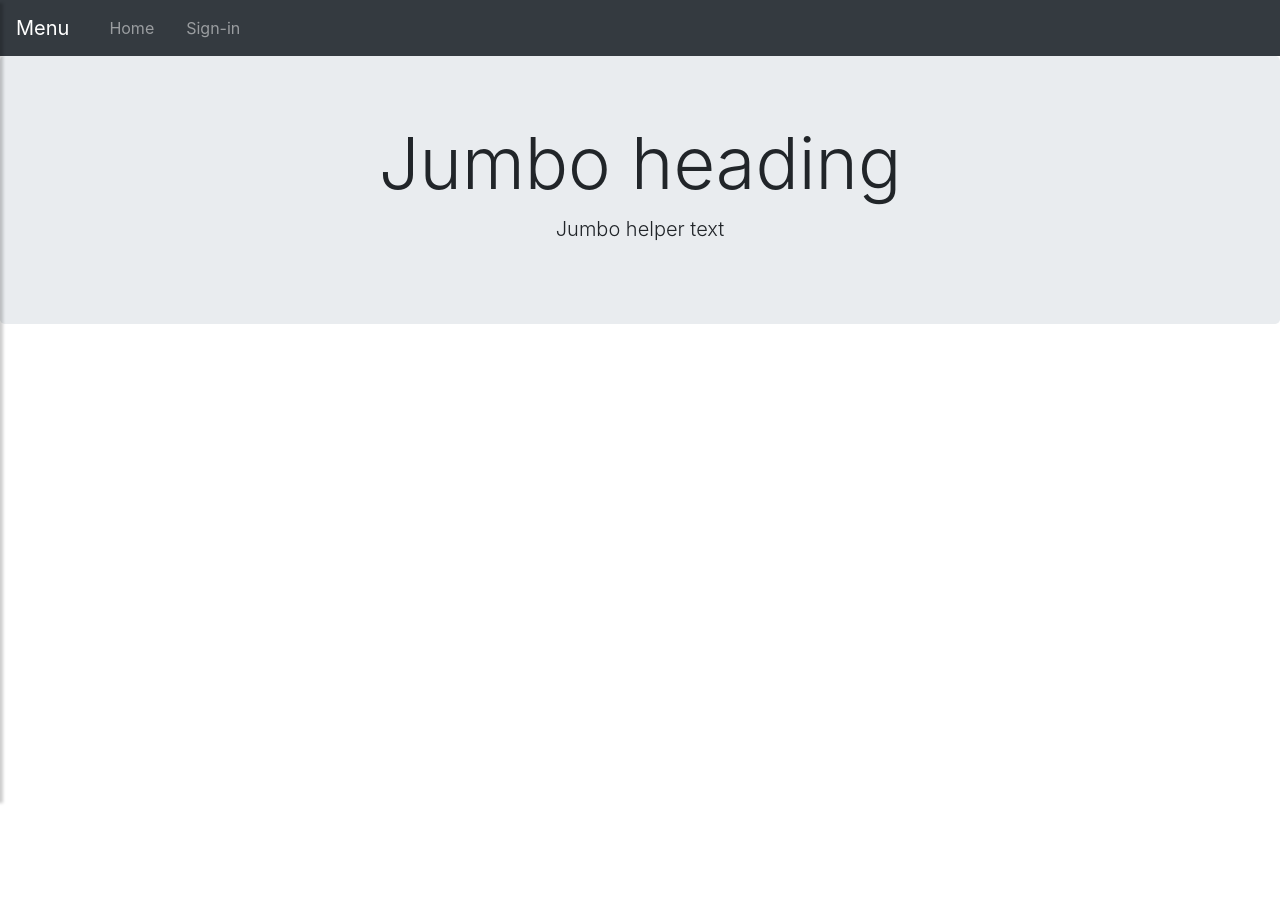
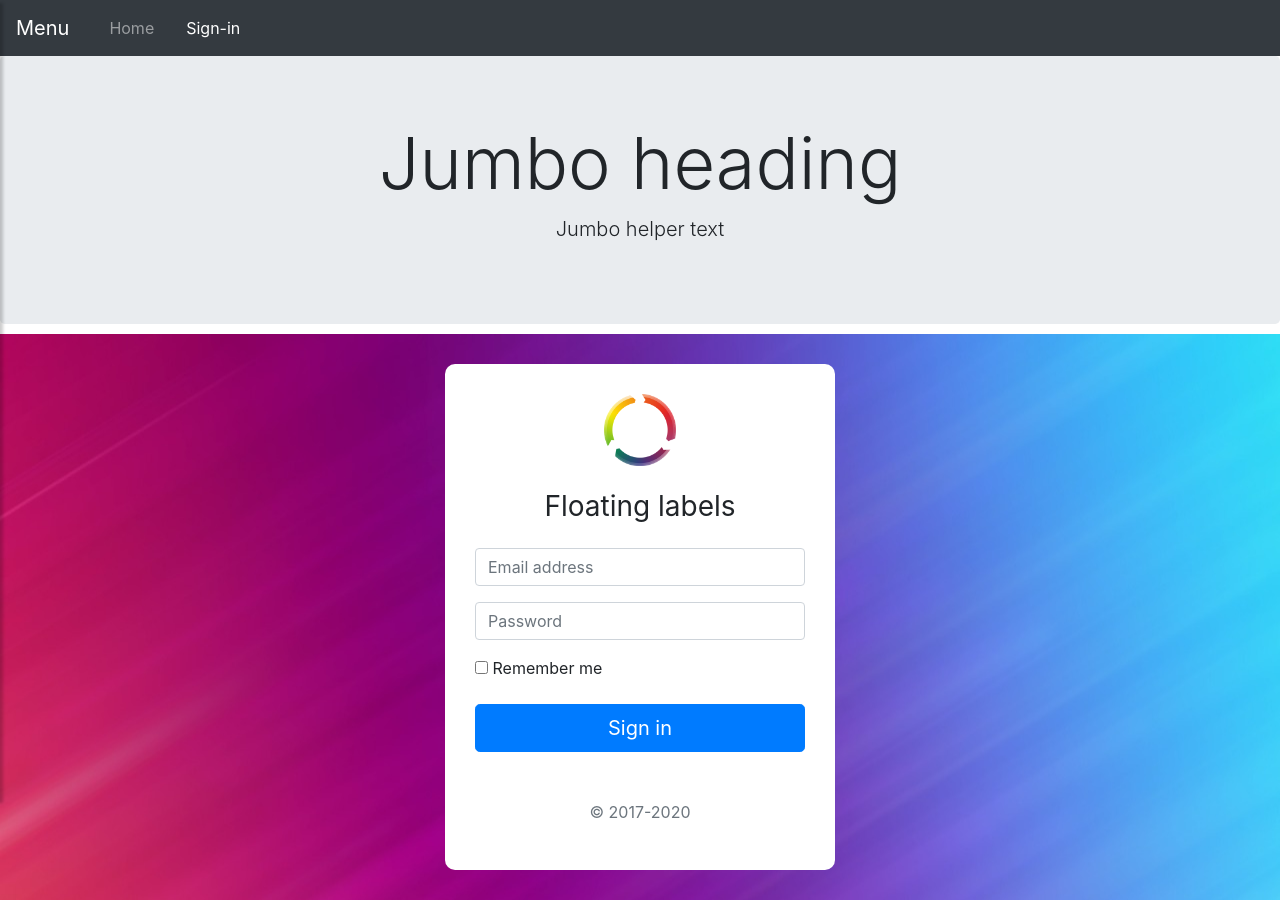
Before and after one commit to huyph14494/reactjs-practice-2020, a React (Create React App) app: page /reactjs-practice-2020/sign-in in a window 1280 px wide. Before the commit the page ends 800 px from the top, so only its background shows below. Built offline with nearby package versions, Linux system fonts and the light colour scheme.

Commit message:
update axios

```diff
--- a/package.json
+++ b/package.json
@@ -10,6 +10,7 @@
     "@testing-library/jest-dom": "^4.2.4",
     "@testing-library/react": "^9.5.0",
     "@testing-library/user-event": "^7.2.1",
+    "axios": "^0.19.2",
     "bootstrap": "^4.4.1",
     "react": "^16.13.1",
     "react-bootstrap": "^1.0.0",
@@ -46,5 +47,6 @@
   },
   "devDependencies": {
     "gh-pages": "^2.2.0"
-  }
+  },
+  "proxy": "http://localhost:4000"
 }
--- a/src/App.js
+++ b/src/App.js
@@ -10,7 +10,6 @@
 
 function App(props) {
 	console.log('App');
-	console.log("ABC_TEST", process.env.ABC_TEST);
 
 	return (
 		<div className="App">
--- a/src/components/Signin.js
+++ b/src/components/Signin.js
@@ -1,11 +1,44 @@
 import React from 'react';
+import { connect } from 'react-redux';
+import Axios from 'axios';
+import config from 'src/config/default';
+
 const PUBLIC_URL = process.env.PUBLIC_URL;
 
+const handleSubmit = (event, username, password) => {
+	event.preventDefault();
+
+	if (String(username.current.value).trim() !== '' && String(password.current.value).trim() !== '') {
+		const instance = Axios.create({
+			baseURL: config.base_url_server,
+			timeout: 10000,
+		});
+
+		instance({ url: '/api/auth/signup', method: 'get' })
+			.then(function(response) {
+				// handle success
+				console.log(response);
+			})
+			.catch(function(error) {
+				// handle error
+				console.log(error);
+			});
+	}
+};
+
 function Signin(props) {
+	const username = React.useRef();
+	const password = React.useRef();
+
+	console.log('Signin');
+
 	return (
 		<div style={{ backgroundImage: 'url(' + PUBLIC_URL + '/images/background-login.jpg)' }}>
 			<div className="container max-width-450 padding-30">
-				<form className="form-signin border-radius-10 background-white padding-30">
+				<form
+					onSubmit={(event) => handleSubmit(event, username, password)}
+					className="form-signin border-radius-10 background-white padding-30"
+				>
 					<div className="text-center mb-4">
 						<img className="mb-4" src={PUBLIC_URL + '/images/logo.png'} alt="" width={72} height={72} />
 						<h1 className="h3 mb-3 font-weight-normal">Floating labels</h1>
@@ -14,6 +47,7 @@
 						<input
 							type="email"
 							id="inputEmail"
+							ref={username}
 							className="form-control"
 							placeholder="Email address"
 							required
@@ -24,6 +58,7 @@
 							type="password"
 							id="inputPassword"
 							className="form-control"
+							ref={password}
 							placeholder="Password"
 							required
 						/>
@@ -43,4 +78,10 @@
 	);
 }
 
-export default Signin;
+const mapStateToProps = (state, ownProps) => {
+	return {
+		news: state.news
+	};
+};
+
+export default connect(mapStateToProps)(Signin);
--- a/src/config/default.js
+++ b/src/config/default.js
@@ -1,3 +1,4 @@
 module.exports = {
-  prefix_web: "reactjs_redux_example"
+  prefix_web: "reactjs-practice-2020",
+  base_url_server: "https://aaa.ngrok.io"
 }
```
Also changed, not shown: 1 other file (tests, documents, lock files or other folders).
